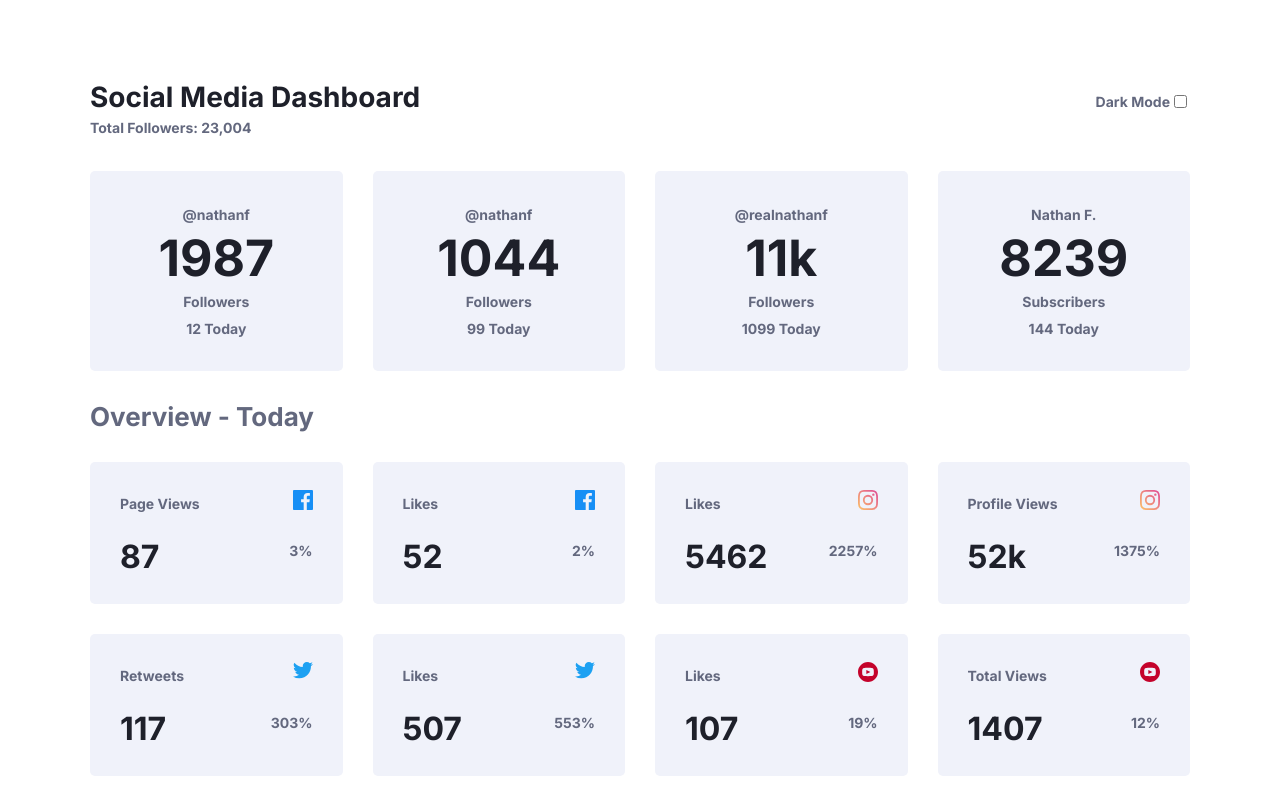
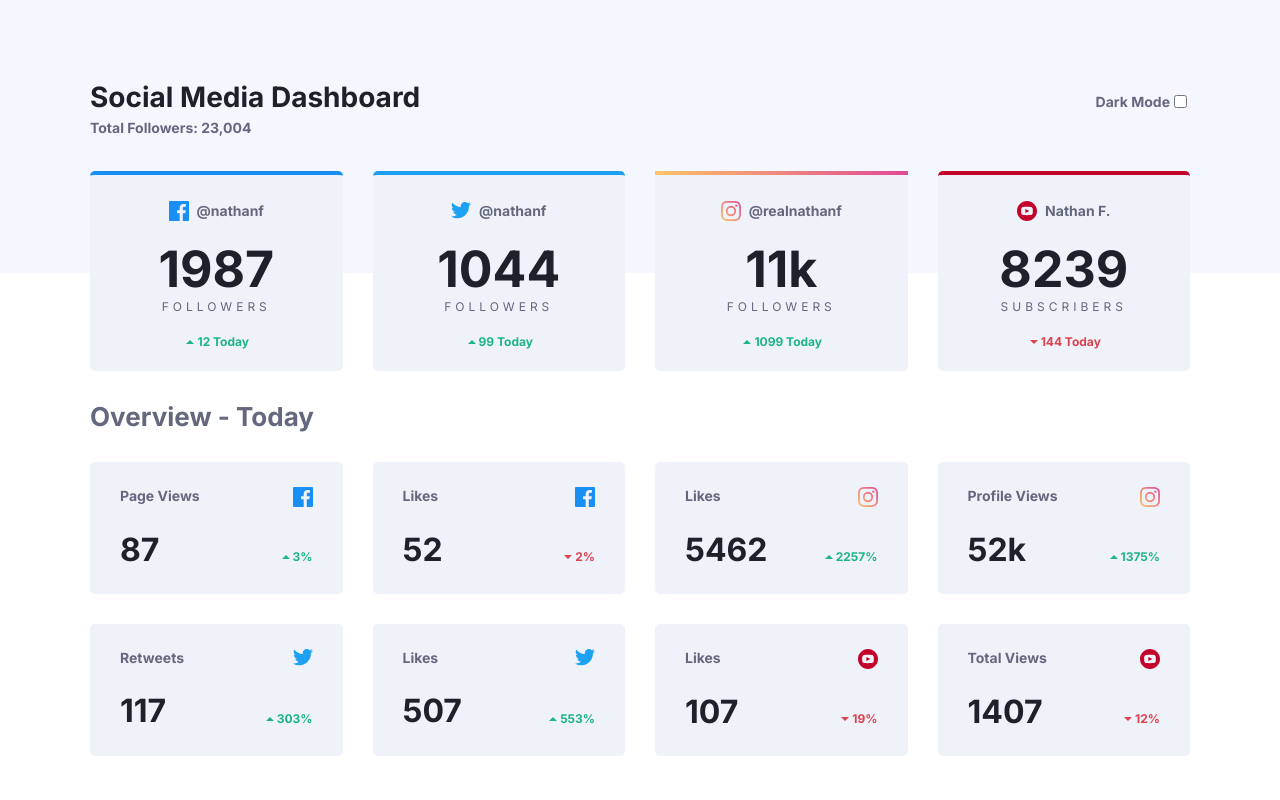
Before and after one commit to JordansGit/social-media-dashboard-with-theme-switcher, a plain HTML site: page index.html in a window 1280 px wide. Drawn offline with Linux system fonts and the light colour scheme.

Commit message:
done loads of changes, some including: change theme on click, ...

```diff
--- a/css/style.css
+++ b/css/style.css
@@ -4,6 +4,17 @@ body {
   margin: 0;
   background: hsl(0, 0, 100%);
   font-weight: 700;
+}
+
+#top-bg {
+  height: 273px;
+  background-color: hsl(225, 100%, 98%);
+  position: absolute;
+  margin: 0;
+  top: 0;
+  z-index: 1;
+  width: 100%;
+  opacity: 1;
 }
 
 .container {
@@ -14,6 +25,8 @@ body {
   width: 1100px;
   margin: 0 auto;
   margin-top: 80px;
+  z-index: 99;
+  position: relative;
 }
 
 /* HEADER */
@@ -40,6 +53,11 @@ body {
   border-radius: 5px;
 }
 
+.card:active {
+  background-color: hsl(227, 47%, 90%);
+  cursor: pointer;
+}
+
 .big-card {
   display: flex;
   flex-direction: column;
@@ -47,17 +65,49 @@ body {
   align-items: center;
 }
 
+.social-media-tag {
+  display: flex;
+  align-items: center;
+  gap: 8px;
+  margin-bottom: 15px;
+}
+
 .small-card {
   display: grid;
   grid-template-columns: auto auto;
   justify-content: space-between;
   gap: 20px;
-  padding: 28px 30px;
+  padding: 25px 30px;
 }
 
 .right {
   text-align: right;
 }
+
+.arrow {
+  margin: 5px 3px;
+}
+
+.card1 {
+  border-top: 4px solid hsl(208, 92%, 53%);
+
+}
+
+.card2 {
+  border-top: 4px solid hsl(203, 89%, 53%);
+
+}
+
+.card3 {
+  border-top: 4px solid;
+  border-image: linear-gradient(to right, hsl(37, 97%, 70%), hsl(329, 70%, 58%)) 1;
+}
+
+.card4 {
+  border-top: 4px solid hsl(348, 97%, 39%);
+
+}
+
 
 /* TEXT */
 h1, h2 {
@@ -76,7 +126,7 @@ span {
   color: hsl(230, 17%, 14%)
 }
 
-h2, p {
+h2, p.p-change {
   color: hsl(228, 12%, 44%);
 }
 
@@ -92,11 +142,44 @@ h1, span {
   font-size: 32px;
 }
 
+.small-card > .small-text-parent {
+  margin-bottom: 5px;
+}
+
+.small-text-parent {
+  display: flex;
+  align-items: flex-end;
+}
+.small-text {
+  vertical-align: bottom;
+  color: hsl(163, 72%, 41%);
+  margin: 0;
+  font-size: 12px;
+}
+
+.align-center {
+  margin: 0;
+}
+
+.red {
+  color: hsl(356, 69%, 56%);
+}
+
+.big-card > p {
+  margin: 0 0 20px 0;
+  font-weight: 400;
+  letter-spacing: 4px;
+  text-transform: uppercase;
+  font-size: 12px;
+}
+
 /* To do:
-    small-card > change text colour and size of last p tag + add arrow img.
-    add more big-card css
-    add top background
-    add toggle
-    then js.
+    add js for the toggle theme.
+    add toggle: css + active state.
     then mobile responsive.
+
+    refactor code: instead of having classes for images, e.g img class = arrow, just use small-class-parent > img. the css uses same amount of code but there's less code in the html.
+
+    UNFINISHED:
+      add top colour border to card 3: *** LEAVE UNFINISHED, IDK HOW TO DO AND NEED TO FOCUS ON GETTING THIS DONE ***
 */
--- a/index.html
+++ b/index.html
@@ -14,97 +14,159 @@
 
 </head>
 <body>
+  <div id="top-bg"></div>
   <div class="container">
     <div class="header">
       <div class="text">
         <h1>Social Media Dashboard</h1>
-        <p>Total Followers: 23,004</p>
+        <p class="p-change">Total Followers: 23,004</p>
       </div>
       <div class="toggle">
-        <p>Dark Mode</p>
+        <p class="p-change">Dark Mode</p>
         <label class="switch">
-          <input type="checkbox">
+          <input type="checkbox" id="checkbox">
         </label>
       </div>
     </div>
 
-    <div class="item1 card big-card">
-      <p>@nathanf</p>
+    <div class="card1 card big-card">
+      <div class="social-media-tag">
+        <img src="images/icon-facebook.svg">
+        <p class="p-change">@nathanf</p>
+      </div>
       <span>1987</span>
-      <p>Followers</p>
-      <p>12 Today</p>
+      <p class="p-change">Followers</p>
+      <div class="small-text-parent">
+        <img class="arrow" src="images/icon-up.svg">
+        <p class="small-text">12 Today</p>
+      </div>
     </div>
-    <div class="item2 card big-card">
-      <p>@nathanf</p>
+
+    <div class="card2 card big-card">
+      <div class="social-media-tag">
+        <img src="images/icon-twitter.svg">
+        <p class="p-change">@nathanf</p>
+      </div>
       <span>1044</span>
-      <p>Followers</p>
-      <p>99 Today</p>
+      <p class="p-change">Followers</p>
+      <div class="small-text-parent">
+        <img class="arrow" src="images/icon-up.svg">
+        <p class="small-text">99 Today</p>
+      </div>
     </div>
-    <div class="item3 card big-card">
-      <p>@realnathanf</p>
+
+    <div class="card3 card big-card">
+      <div class="social-media-tag">
+        <img src="images/icon-instagram.svg">
+        <p class="p-change">@realnathanf</p>
+      </div>
       <span>11k</span>
-      <p>Followers</p>
-      <p>1099 Today</p>
+      <p class="p-change">Followers</p>
+      <div class="small-text-parent">
+        <img class="arrow" src="images/icon-up.svg">
+        <p class="small-text">1099 Today</p>
+      </div>
     </div>
-    <div class="item4 card big-card">
-      <p>Nathan F.</p>
+
+    <div class="card4 card big-card">
+      <div class="social-media-tag">
+        <img src="images/icon-youtube.svg">
+        <p class="p-change">Nathan F.</p>
+      </div>
       <span>8239</span>
-      <p>Subscribers</p>
-      <p>144 Today</p>
+      <p class="p-change">Subscribers</p>
+      <div class="small-text-parent">
+        <img class="arrow" src="images/icon-down.svg">
+        <p class="small-text red">144 Today</p>
+      </div>
     </div>
+
 
     <div class="header-2">
       <h2>Overview - Today</h2>
     </div>
 
+
     <div class="item6 card small-card">
-      <p>Page Views</p>
+      <p class="align-center p-change">Page Views</p>
       <div class="right"><img src="images/icon-facebook.svg"></div>
       <span>87</span>
-      <p>3%</p>
+      <div class="small-text-parent">
+        <img class="arrow" src="images/icon-up.svg">
+        <p class="small-text">3%</p>
+      </div>
     </div>
+
     <div class="item7 card small-card">
-      <p>Likes</p>
+      <p  class="align-center p-change"">Likes</p>
       <div class="right"><img src="images/icon-facebook.svg"></div>
       <span>52</span>
-      <p>2%</p>
+      <div class="small-text-parent">
+        <img class="arrow" src="images/icon-down.svg">
+        <p class="small-text red">2%</p>
+      </div>
     </div>
+
     <div class="item8 card small-card">
-      <p>Likes</p>
+      <p class="align-center p-change"">Likes</p>
       <div class="right"><img src="images/icon-instagram.svg"></div>
       <span>5462</span>
-      <p>2257%</p>
+      <div class="small-text-parent">
+        <img class="arrow" src="images/icon-up.svg">
+        <p class="small-text">2257%</p>
+      </div>
     </div>
+
     <div class="item9 card small-card">
-      <p>Profile Views</p>
+      <p class="align-center p-change"">Profile Views</p>
       <div class="right"><img src="images/icon-instagram.svg"></div>
       <span>52k</span>
-      <p>1375%</p>
+      <div class="small-text-parent">
+        <img class="arrow" src="images/icon-up.svg">
+        <p class="small-text">1375%</p>
+      </div>
     </div>
+
     <div class="item10 card small-card">
-      <p>Retweets</p>
+      <p class="align-center p-change"">Retweets</p>
       <div class="right"><img src="images/icon-twitter.svg"></div>
       <span>117</span>
-      <p>303%</p>
+      <div class="small-text-parent">
+        <img class="arrow" src="images/icon-up.svg">
+        <p class="small-text">303%</p>
+      </div>
     </div>
+
     <div class="item11 card small-card">
-      <p>Likes</p>
+      <p class="align-center p-change"">Likes</p>
       <div class="right"><img src="images/icon-twitter.svg"></div>
       <span>507</span>
-      <p>553%</p>
+      <div class="small-text-parent">
+        <img class="arrow" src="images/icon-up.svg">
+        <p class="small-text">553%</p>
+      </div>
     </div>
+
     <div class="item12 card small-card">
-      <p>Likes</p>
+      <p class="align-center p-change"">Likes</p>
       <div class="right"><img src="images/icon-youtube.svg"></div>
       <span>107</span>
-      <p>19%</p>
+      <div class="small-text-parent">
+        <img class="arrow" src="images/icon-down.svg">
+        <p class="small-text red">19%</p>
+      </div>
     </div>
+
     <div class="item13 card small-card">
-      <p>Total Views</p>
+      <p class="align-center p-change"">Total Views</p>
       <div class="right"><img src="images/icon-youtube.svg"></div>
       <span>1407</span>
-      <p>12%</p>
+      <div class="small-text-parent">
+        <img class="arrow" src="images/icon-down.svg">
+        <p class="small-text red">12%</p>
+      </div>
     </div>
+
   </div>
   <script src="js/script.js"></script>
 </body>
--- a/js/script.js
+++ b/js/script.js
@@ -0,0 +1,67 @@
+let body = document.body;
+let topBg = document.getElementById("top-bg");
+
+let card = document.getElementsByClassName("card");
+let h1 = document.querySelectorAll("h1");
+let span = document.querySelectorAll("span");
+let h2 = document.querySelectorAll("h2");
+let p = document.querySelectorAll("p.p-change");
+/*
+for (var i = 0; i < list.length; i++) {
+    list[i].style.color = "white";
+}
+*/
+
+let checkbox = document.getElementById("checkbox");
+
+checkbox.addEventListener('click', toggle);
+
+function toggle(){
+  if (checkbox.checked == true) {
+    body.style.backgroundColor = "hsl(230, 17%, 14%)"
+    topBg.style.backgroundColor = "hsl(232, 19%, 16%)";
+    for (var i = 0; i < card.length; i++) {
+      card[i].style.backgroundColor = "hsl(228, 28%, 20%)";
+    }
+    for (var i = 0; i < h1.length; i++) {
+      h1[i].style.color = "hsl(0, 0%, 100%)"
+    }
+    for (var i = 0; i < span.length; i++) {
+      span[i].style.color = "hsl(0, 0%, 100%)"
+    }
+    for (var i = 0; i < h2.length; i++) {
+      h2[i].style.color = "hsl(0, 0%, 100%)";
+    }
+    for (var i = 0; i < p.length; i++) {
+      p[i].style.color = "hsl(228, 34%, 66%)";
+    }
+  }
+  else {
+    body.style.backgroundColor = "hsl(0, 0%, 100%)";
+    topBg.style.backgroundColor = "hsl(225, 100%, 98%)";
+    for (var i = 0; i < card.length; i++) {
+      card[i].style.backgroundColor = "hsl(227, 47%, 96%)";
+    }
+    for (var i = 0; i < h1.length; i++) {
+      h1[i].style.color = "hsl(230, 17%, 14%)"
+    }
+    for (var i = 0; i < span.length; i++) {
+      span[i].style.color = "hsl(230, 17%, 14%)"
+    }
+    for (var i = 0; i < h2.length; i++) {
+      h2[i].style.color = "hsl(228, 12%, 44%)";
+    }
+    for (var i = 0; i < p.length; i++) {
+      p[i].style.color = "hsl(228, 12%, 44%)";
+    }
+
+  }
+}
+
+/*
+- Very Dark Blue (BG): hsl(230, 17%, 14%)
+- Very Dark Blue (Top BG Pattern): hsl(232, 19%, 15%)
+- Dark Desaturated Blue (Card BG): hsl(228, 28%, 20%)
+- Desaturated Blue (Text): hsl(228, 34%, 66%)
+- White (Text): hsl(0, 0%, 100%)
+*/
```
